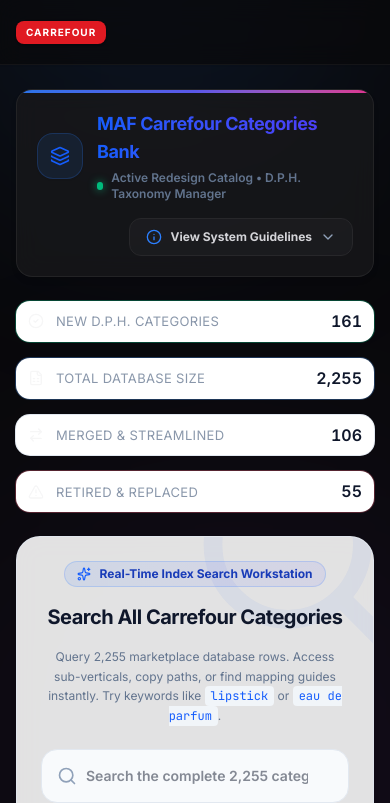
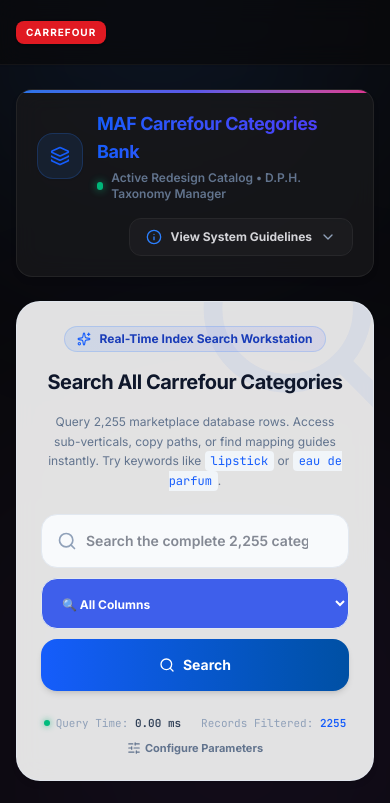
Before and after one commit to abcmosta/MAF-Carrefour-Categories-Bank, a React (Vite) app: page / in a window 390 px wide. Shown: the top 803 px of the page. Built offline with nearby package versions, Linux system fonts and the light colour scheme.

Commit message:
feat(ui): operations mode foundation
- Hide KPI cards in side panel mode
- Sticky search workspace
- Search-first layout for narrow widths
- Preserve desktop experience

```diff
--- a/src/App.tsx
+++ b/src/App.tsx
@@ -25,7 +25,11 @@ import {
 import { motion, AnimatePresence } from "motion/react";
 
 import SearchHeader from "./components/SearchHeader";
-import { AdaptiveGrid, AdaptiveStatCard } from "./components/adaptive";
+import {
+  AdaptiveGrid,
+  AdaptiveStatCard,
+  useSidePanelMode,
+} from "./components/adaptive";
 import { ExcelData, SearchOptions, CopyToast } from "./types";
 
 // Import pre-mapped and compiled datasets
@@ -34,6 +38,7 @@ import mappedLegacy from "./mappedLegacy.json";
 import fullLegacyRaw from "./fullLegacyRaw.json";
 
 export default function App() {
+  const { isSidePanel } = useSidePanelMode();
   // Navigation tabs
   const [activeTab, setActiveTab] = useState<"new_dph" | "legacy_mapping" | "full_catalog">("full_catalog");
 
@@ -484,6 +489,7 @@ export default function App() {
         <SearchHeader />
 
         {/* Dashboard Stat Counter Cards (HeroUI Bento Grid style with hover scale effects) */}
+{!isSidePanel && (
 <AdaptiveGrid cols={4} className="mb-6" id="dashboard-statistics-grid">
   <AdaptiveStatCard
     label="New D.P.H. Categories"
@@ -517,9 +523,13 @@ export default function App() {
     icon={<AlertTriangle className="w-4 h-4" />}
   />
 </AdaptiveGrid>
+)}
 
         {/* Central Commanding Command-style Search Dock */}
-        <div className="bg-[#fafafa]/90 dark:bg-zinc-900/90 backdrop-blur-md rounded-3xl border border-slate-200/80 dark:border-zinc-800/80 shadow-md p-6 md:p-8 relative overflow-hidden mb-6" id="central-search-card">
+        <div
+          className={`bg-[#fafafa]/90 dark:bg-zinc-900/90 backdrop-blur-md rounded-3xl border border-slate-200/80 dark:border-zinc-800/80 shadow-md p-6 md:p-8 relative overflow-hidden mb-6 ${isSidePanel ? "sticky top-2 z-40" : ""}`}
+          id="central-search-card"
+        >
           <div className="absolute top-[-20%] right-[-10%] opacity-5 dark:opacity-10 pointer-events-none select-none z-0">
             <Search className="w-56 h-56 text-blue-600 dark:text-cyan-400" />
           </div>
```
